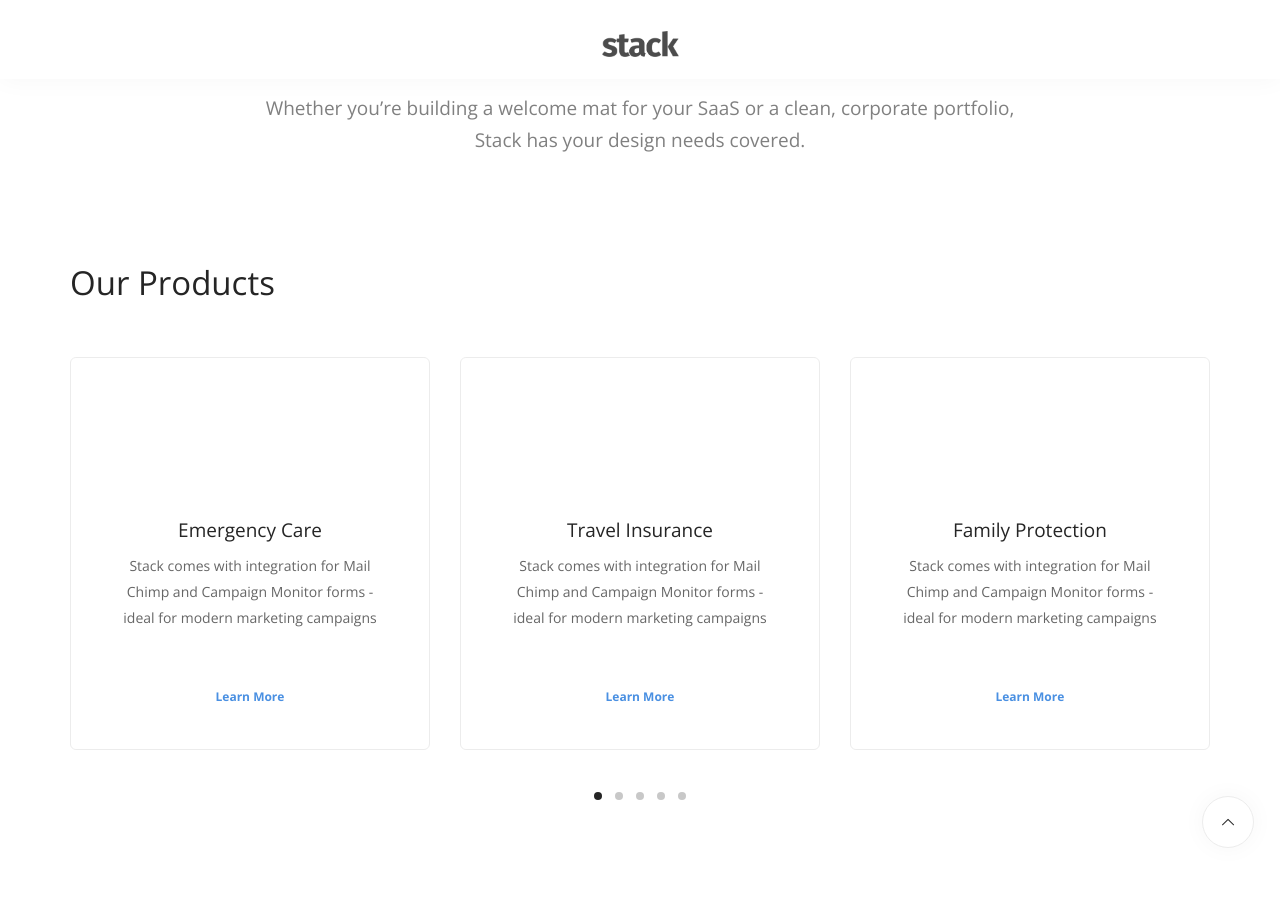
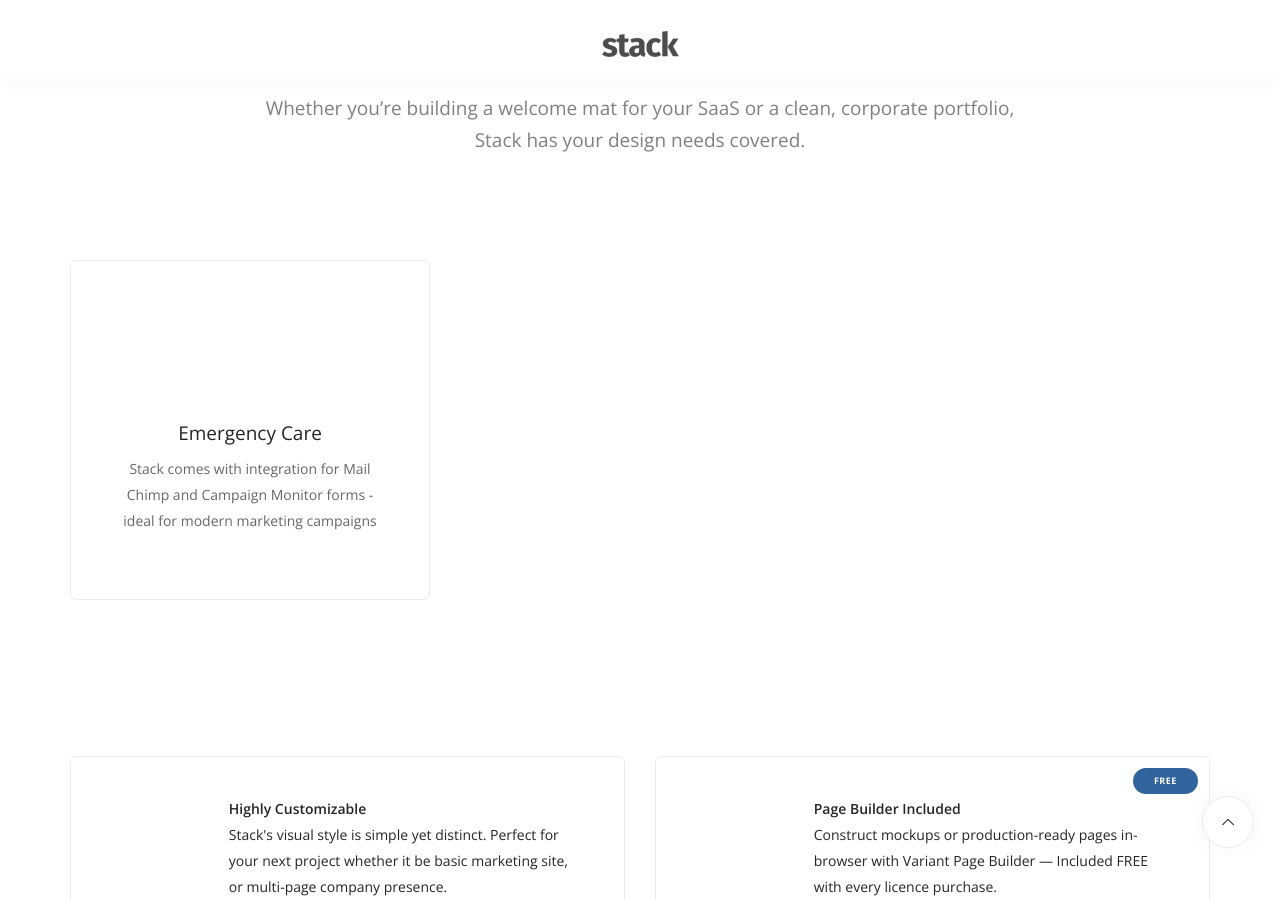
Before and after one commit to WoollyAlly/WoollyAllyTest, a Jekyll site: the page built from index.html, in a window 1280 px wide and 900 px high, scrolled down 983 px. Built offline with Jekyll 4.4.1, drawn with Linux system fonts in a browser that asks for light colours; some web fonts are replaced.

Commit message:
Updated '_includes/services.html' via CloudCannon

```diff
--- a/_includes/services.html
+++ b/_includes/services.html
@@ -19,7 +19,6 @@
                 <div class="container">
                     <div class="row">
                         <div class="col-sm-12">
-                            <h2>Our Products</h2>
                             <div class="row slider" data-arrows="false" data-paging="true">
                                 <ul class="slides">
                                     <li class="col-sm-4 col-xs-12">
@@ -29,61 +28,9 @@
                                             <p>
                                                 Stack comes with integration for Mail Chimp and Campaign Monitor forms - ideal for modern marketing campaigns
                                             </p>
-                                            <a href="#">
-                                                Learn More
-                                            </a>
-                                        </div>
-                                        <!--end feature-->
-                                    </li>
-                                    <li class="col-sm-4 col-xs-12">
-                                        <div class="feature feature-3 boxed boxed--lg boxed--border text-center">
-                                            <i class="color--primary icon icon--lg icon-Compass-Rose"></i>
-                                            <h4>Travel Insurance</h4>
-                                            <p>
-                                                Stack comes with integration for Mail Chimp and Campaign Monitor forms - ideal for modern marketing campaigns
-                                            </p>
-                                            <a href="#">
-                                                Learn More
-                                            </a>
-                                        </div>
-                                        <!--end feature-->
-                                    </li>
-                                    <li class="col-sm-4 col-xs-12">
-                                        <div class="feature feature-3 boxed boxed--lg boxed--border text-center">
-                                            <i class="color--primary icon icon--lg icon-Family-Sign"></i>
-                                            <h4>Family Protection</h4>
-                                            <p>
-                                                Stack comes with integration for Mail Chimp and Campaign Monitor forms - ideal for modern marketing campaigns
-                                            </p>
-                                            <a href="#">
-                                                Learn More
-                                            </a>
-                                        </div>
-                                        <!--end feature-->
-                                    </li>
-                                    <li class="col-sm-4 col-xs-12">
-                                        <div class="feature feature-3 boxed boxed--lg boxed--border text-center">
-                                            <i class="color--primary icon icon--lg icon-Sport-Mode"></i>
-                                            <h4>Professional Cover</h4>
-                                            <p>
-                                                Stack comes with integration for Mail Chimp and Campaign Monitor forms - ideal for modern marketing campaigns
-                                            </p>
-                                            <a href="#">
-                                                Learn More
-                                            </a>
-                                        </div>
-                                        <!--end feature-->
-                                    </li>
-                                    <li class="col-sm-4 col-xs-12">
-                                        <div class="feature feature-3 boxed boxed--lg boxed--border text-center">
-                                            <i class="color--primary icon icon--lg icon-Hospital-2"></i>
-                                            <h4>Hospital Cover</h4>
-                                            <p>
-                                                Stack comes with integration for Mail Chimp and Campaign Monitor forms - ideal for modern marketing campaigns
-                                            </p>
-                                            <a href="#">
-                                                Learn More
-                                            </a>
+                                            <!--<a href="#">-->
+                                            <!--    Learn More-->
+                                            <!--</a>-->
                                         </div>
                                         <!--end feature-->
                                     </li>
```
